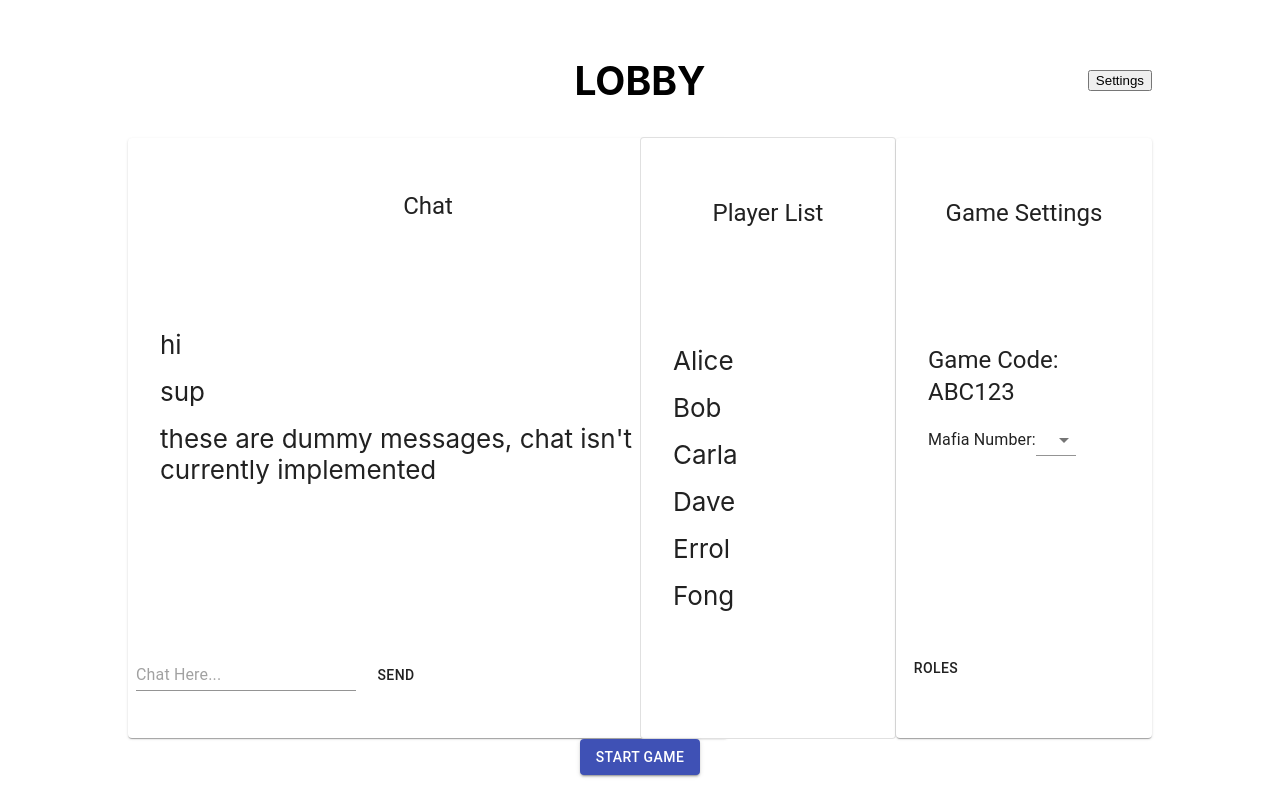
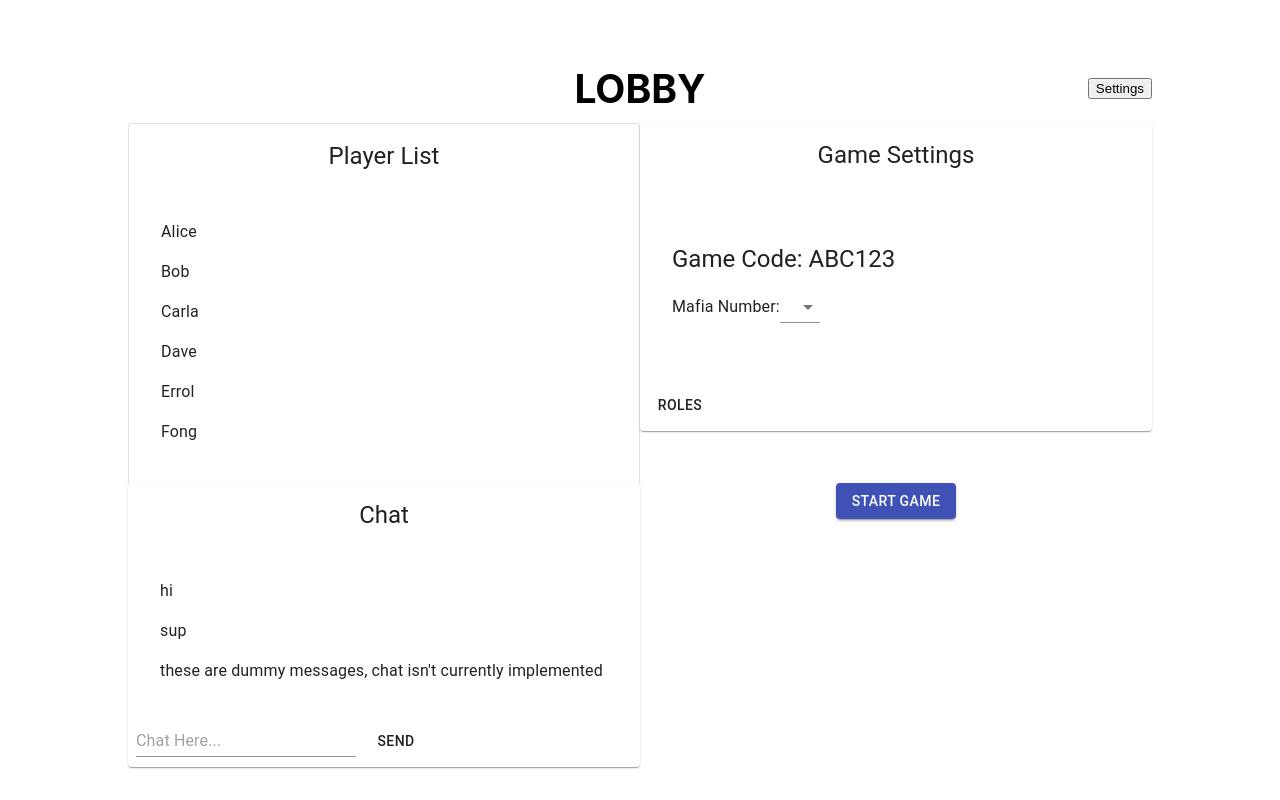
Before and after one commit to Mafia-Hands/Mafia, a React (Create React App) app in the folder frontend/: page / in a window 1280 px wide. Built offline with nearby package versions, Linux system fonts and the light colour scheme.

Commit message:
rearranged newGameScreen to use CSS grid

```diff
--- a/frontend/src/Components/Chatbox.jsx
+++ b/frontend/src/Components/Chatbox.jsx
@@ -1,14 +1,12 @@
 import { React } from 'react';
 import styles from '../Styles/Chatbox.module.css';
 import { makeStyles } from '@material-ui/core/styles';
-import { Button, Card, CardActions, CardContent, CardHeader, Input, List, ListItem } from '@material-ui/core';
+import { Button, Card, CardActions, CardContent, CardHeader, Input, List, ListItem, Typography } from '@material-ui/core';
 
 const useStyles = makeStyles({
     root: {
-        minWidth: 600,
-        minHeight: 600,
         display: "grid",
-        gridGap: "24px",
+        gridGap: "0px",
     },
     body: {
         alignSelf: "end",
@@ -16,8 +14,10 @@ const useStyles = makeStyles({
     },
     actions: {
         display: "flex",
-        justifyContent: "space-between",
         flexDirection:'column'
+    },
+    pos: {
+        marginBottom: 0
     }
 });
 
@@ -34,7 +34,7 @@ const Chatbox = ({messageList}) => {
                 <List>
                     {messageList.map((messageList, index) =>
                         <ListItem key={index}>
-                            {messageList}
+                            <Typography>{messageList}</Typography>
                         </ListItem>
                     )}
                 </List>
--- a/frontend/src/Components/LobbySettings.jsx
+++ b/frontend/src/Components/LobbySettings.jsx
@@ -5,7 +5,6 @@ import { Button, Card, CardActions, CardContent, CardHeader, FormControl, InputL
 
 const useStyles = makeStyles({
     root: {
-        minHeight: 600,
         display: "grid",
         gridGap: "24px",
     },
--- a/frontend/src/Components/NewGameScreen.jsx
+++ b/frontend/src/Components/NewGameScreen.jsx
@@ -4,46 +4,29 @@ import PlayerList from './PlayerList'
 import LobbySettings from './LobbySettings'
 import Chatbox from './Chatbox'
 import styles from '../Styles/NewGameScreen.module.css';
-import { makeStyles } from '@material-ui/core/styles';
-import { Button, Grid } from '@material-ui/core';
-
-const useStyles = makeStyles({
-    title: {
-      fontSize: 14,
-    },
-    pos: {
-      marginBottom: 12,
-    },
-  });
+import { Button} from '@material-ui/core';
 
 const NewGameScreen = () => {
-    const classes = useStyles();
-
     return (
-        <Grid>
+        <div className={styles.container}>
+            <div className={styles.topBar}>
                 <TopBarSettings currentScreen="LOBBY" showSettings={true} />
-            <Grid
-                container
-                direction="row"
-                justify="center"
-                alignItems="center"
-            >
-                <Grid item xs={6}>
+            </div>
+            <div className={styles.playerNames}>
+                <PlayerList playerNames={["Alice","Bob","Carla","Dave","Errol","Fong"]}/>
+            </div>
+            <div className={styles.chatbox}>
                 <Chatbox messageList={["hi","sup","these are dummy messages, chat isn't currently implemented"]}/>
-                </Grid>
-                <Grid item xs={3}>
-                    <PlayerList playerNames={["Alice","Bob","Carla","Dave","Errol","Fong"]}/>
-                </Grid>
-                <Grid item xs={3}>
+            </div>
+            <div className={styles.lobbySettings}>
                 <LobbySettings gameCode="ABC123"/>
-                </Grid>
-                <Grid item xs={3}>
+            </div>
+            <div className={styles.startButton}>
                 <Button variant="contained" color="primary" onClick={() => alert('Game screen goes here')}>
                     Start Game
                 </Button>
-                </Grid>
-            </Grid>
-        </Grid>
+            </div>
+        </div>
     )
 }
 
--- a/frontend/src/Components/PlayerList.jsx
+++ b/frontend/src/Components/PlayerList.jsx
@@ -3,25 +3,17 @@ import styles from '../Styles/PlayerList.module.css';
 import { makeStyles } from '@material-ui/core/styles';
 import List from '@material-ui/core/List';
 import ListItem from '@material-ui/core/ListItem';
-import { Card, CardContent, CardHeader} from '@material-ui/core';
+import { Card, CardContent, CardHeader, Typography} from '@material-ui/core';
 
 const useStyles = makeStyles({
   root: {
-    minHeight: 600,
     display: "grid",
-    gridGap: "24px",
+    gridGap: "0px",
+    paddingBottom: "0px"
   },
   title: {
     fontSize: 14,
   },
-  pos: {
-    marginBottom: 12,
-  },
-  actions: {
-    display: "flex",
-    justifyContent: "space-between",
-    flexDirection:'column'
-  }
 });
 
 
@@ -34,11 +26,11 @@ const PlayerList = ({playerNames}) => {
   return (
     <Card className={classes.root} variant="outlined">
       <CardHeader title="Player List"></CardHeader>
-      <CardContent>
+      <CardContent className={classes.content}>
         <List>
           {playerNames.map((playerName, index) =>
             <ListItem key={index}>
-              {playerName}
+              <Typography>{playerName}</Typography>
             </ListItem>
           )}
         </List>
--- a/frontend/src/Styles/NewGameScreen.module.css
+++ b/frontend/src/Styles/NewGameScreen.module.css
@@ -1,18 +1,29 @@
 .container {
     display: grid;
-    grid-template-columns: 1fr;
-    grid-template-rows: auto;
-    padding: 20px;
+    grid-template-columns: 1fr 1fr;
+    grid-template-rows: 90px 360px 1fr;
+    grid-template-areas:
+        "top-bar top-bar"
+        "players game-settings"
+        "chat start-button";
   }
 
-.gameSettingsContainer {
-    display: grid;
-    grid-template-columns: 1fr 1fr;
-    grid-template-rows: 1fr;
-    padding: 20px;
+.topBar {
+    grid-area: top-bar;
 }
 
-.startGameButton {
-    font-size: 24px;
-    padding: 20px;
+.chatbox {
+    grid-area: chat;
 }
+
+.playerNames {
+    grid-area: players;
+}
+
+.lobbySettings {
+    grid-area: game-settings;
+}
+
+.startButton {
+    grid-area: start-button;
+}
```
Lines whose indentation alone changed are shown as unchanged.
